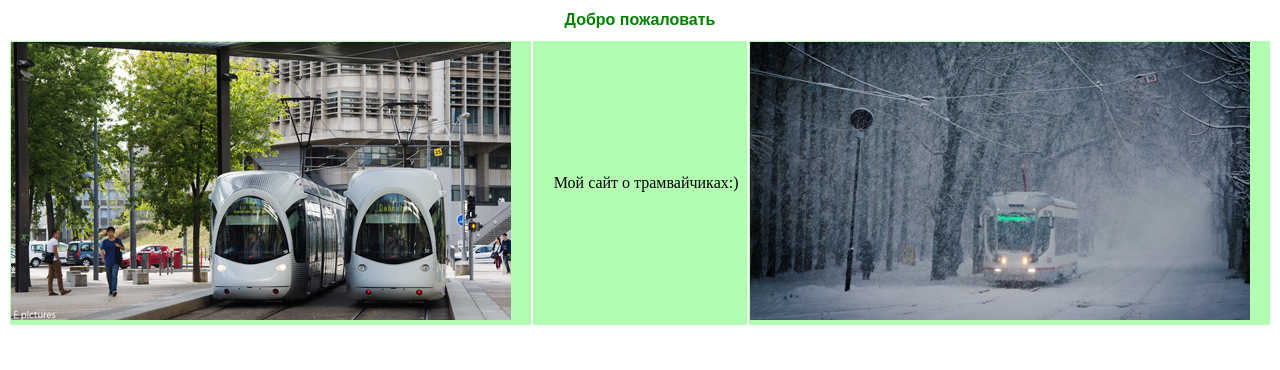
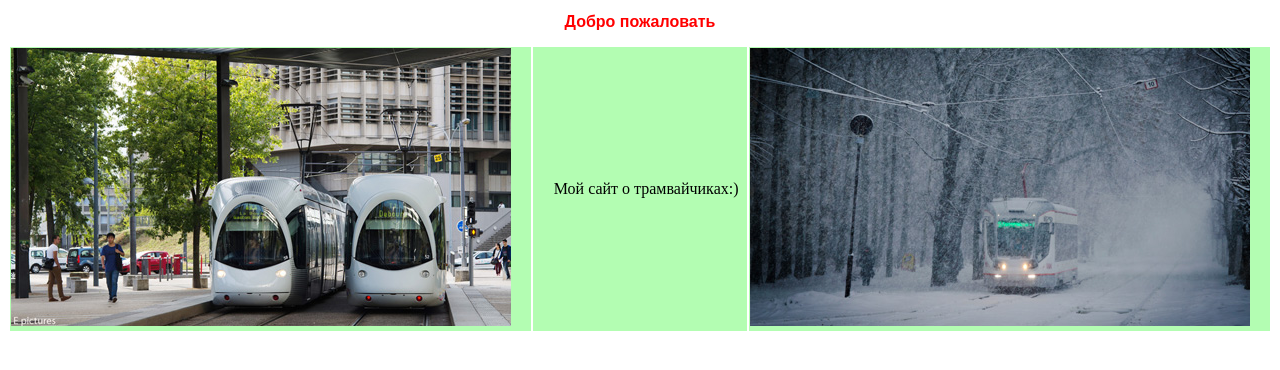
Before and after one commit to GavrilinEugene/test, a plain HTML site: page index.html in a window 1280 px wide. Drawn offline with Linux system fonts and the light colour scheme.

Commit message:
new branch for fonts

```diff
--- a/index.html
+++ b/index.html
@@ -7,7 +7,7 @@
 	</head>
 	<body>
 		<img src="" align="left">
-		<h1>Добро пожаловать</h1>
+		<h2>Добро пожаловать</h2>
 		<table width="100%" height="100%">
 			<tr bgcolor="#B3FDB2">
 			<td><img src="photo.jpg" height="50%"/></td>
--- a/style.css
+++ b/style.css
@@ -5,6 +5,14 @@ H1 {
  text-align: center;
 }
 
+H2 {
+ color: red;
+ font-size: 100%;
+ font-family: Arial, Verdana, sans-serif;
+ text-align: center;
+}
+
+
 P {
  padding-left: 20px;
 }
```
